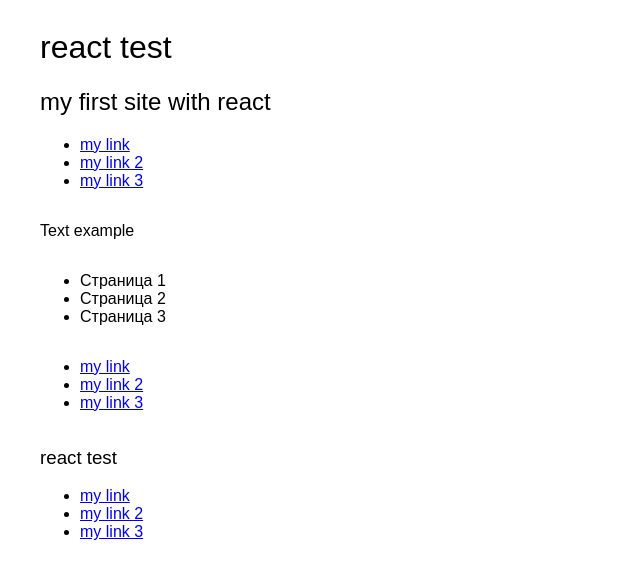
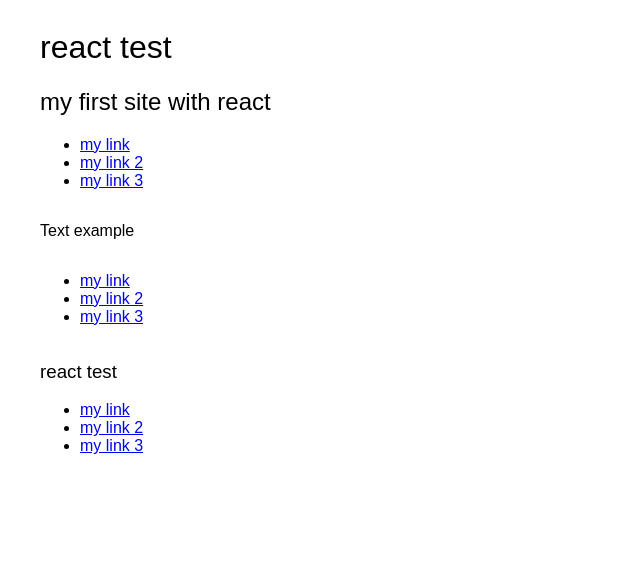
Before and after one commit to AndriiIladii/ReactCourse, a React app: page / in a window 1280 px wide. Shown: the top 578 px of the page, without its empty margins (0-640 px from the left). Built offline with nearby package versions, Linux system fonts and the light colour scheme; a web font is replaced by a local one.

Commit message:
lesson 2

```diff
--- a/src/App.jsx
+++ b/src/App.jsx
@@ -5,6 +5,7 @@
 import Sidebar from "./components/Main/Sidebar";
 import * as styles from "./App.module.css";
 
+const App = () => {
   const site = {
     site_name: "react test",
     site_title: "my first site with react",
@@ -14,12 +15,10 @@
       { link: "nav3", text: "my link 3" },
     ],
   };
-
-const App = () => {
   return (
     <>
       <div className={styles.container}>
-        <Header site={site} />
+        <Header smth={site} />
         <Main />
         <Sidebar nav={site.nav} />
         <Footer site={site} />
--- a/src/components/Header/Header.jsx
+++ b/src/components/Header/Header.jsx
@@ -1,13 +1,13 @@
 import React from "react";
 import Nav from "./Nav";
 
-const Header = ({ site }) => {
+const Header = ({ smth }) => {
   return (
     <>
       <header>
-        <h1>{site.site_name}</h1>
-        <h2>{site.site_title}</h2>
-        <Nav nav={site.nav} />
+        <h1>{smth.site_name}</h1>
+        <h2>{smth.site_title}</h2>
+        <Nav nav={smth.nav} />
       </header>
     </>
   );
--- a/src/components/Main/Sidebar.jsx
+++ b/src/components/Main/Sidebar.jsx
@@ -4,11 +4,6 @@
 const Sidebar = ({ nav }) => {
   return (
     <>
-      <ul>
-        <li>Страница 1</li>
-        <li>Страница 2</li>
-        <li>Страница 3</li>
-      </ul>
       <Nav nav={nav} />
     </>
   );
```
Lines whose indentation alone changed are shown as unchanged.
